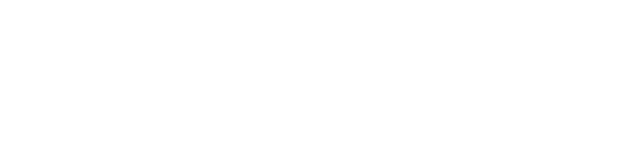
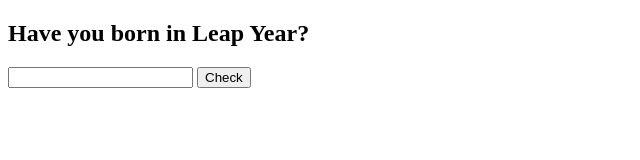
Before and after one commit to yash-purkar/Leap-Year, a plain HTML site: page index.html in a window 1280 px wide. Shown: the whole page, without its empty margins (0-640 px from the left). Drawn offline with Linux system fonts and the light colour scheme.

Commit message:
done HTML

```diff
--- a/index.html
+++ b/index.html
@@ -6,5 +6,11 @@
     <meta name="viewport" content="width=device-width, initial-scale=1.0" />
     <title>Leap Year</title>
   </head>
-  <body></body>
+  <body>
+    <h2>Have you born in Leap Year?</h2>
+    <input type="number" id="inputYear" />
+
+    <button id="check">Check</button>
+    <div id="output"></div>
+  </body>
 </html>
```
